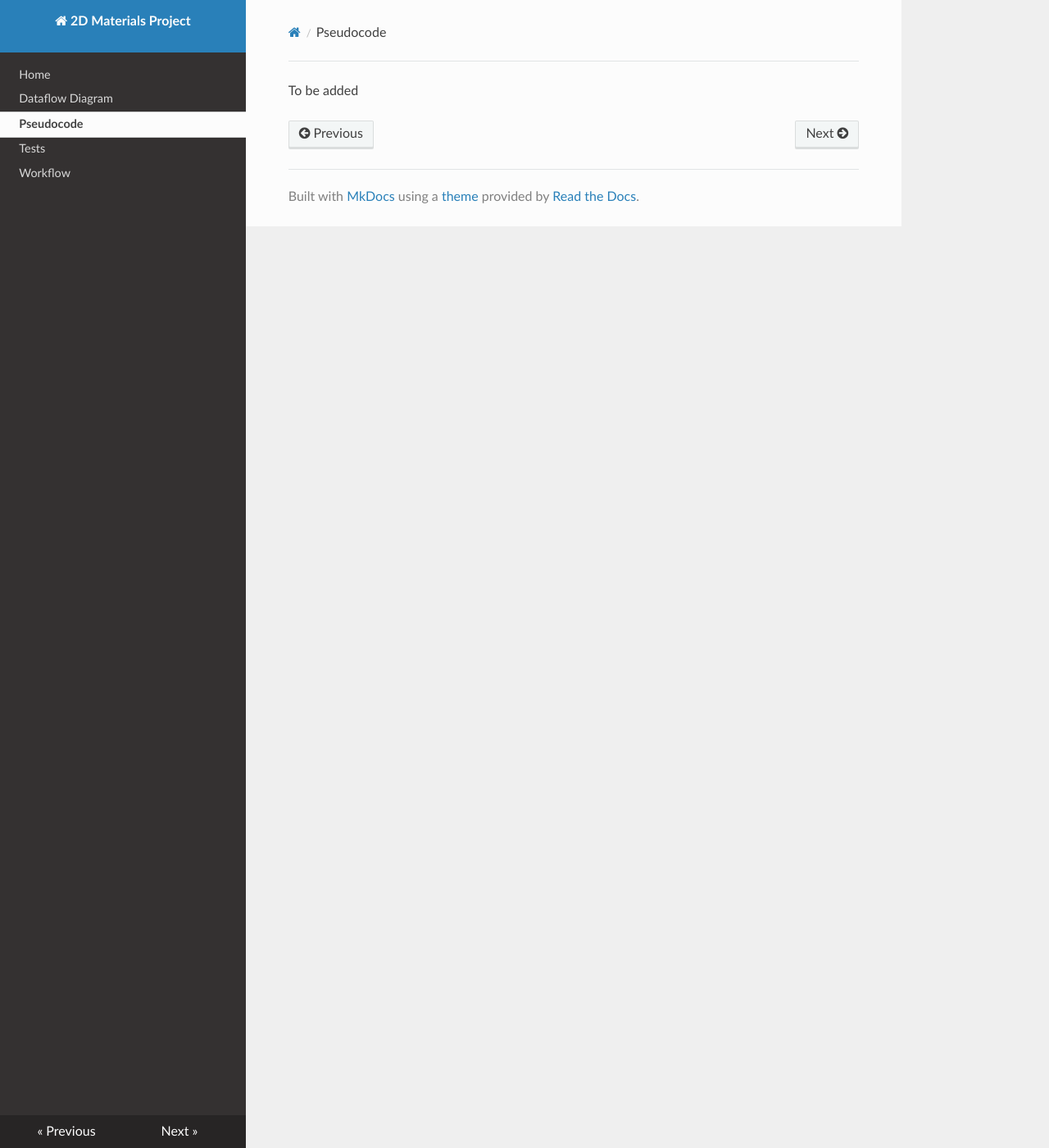
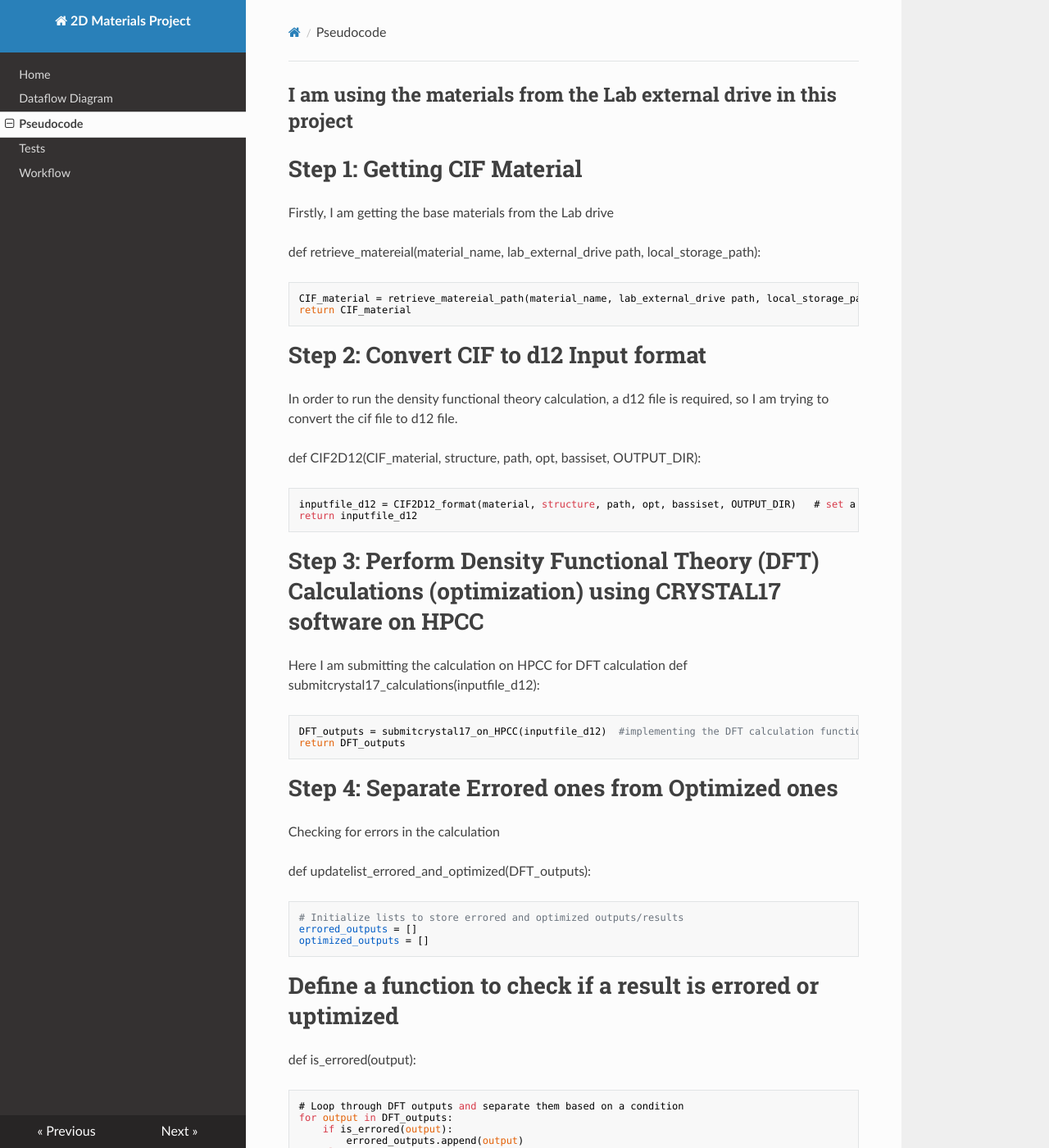
Before and after one commit to ibuliyaminu/Computational_Workflow_Project_for_2D_Materials, an MkDocs documentation site: the page built from documentation/docs/Pseudocode.md, in a window 1280 px wide and 1400 px high. Shown: the whole window at 82% size. Built offline with MkDocs 1.6.1, drawn with Linux system fonts in a browser that asks for light colours; nearby versions of some CDN libraries; some of the changed text lies outside the part shown.

Commit message:
Done with the psudocode documentation

```diff
--- a/documentation/docs/Pseudocode.md
+++ b/documentation/docs/Pseudocode.md
@@ -1 +1,71 @@
-To be added
+## I am using the materials from the Lab external drive in this project
+
+# Step 1: Getting CIF Material
+
+Firstly, I am getting the base materials from the Lab drive
+
+def retrieve_matereial(material_name, lab_external_drive path, local_storage_path):
+
+    CIF_material = retrieve_matereial_path(material_name, lab_external_drive path, local_storage_path) #Implementation of the path for the materials
+    return CIF_material
+
+# Step 2: Convert CIF to d12 Input format
+
+In order to run the density functional theory calculation, a d12 file is required, so I am trying to convert the cif file to d12 file.
+
+def CIF2D12(CIF_material, structure, path, opt, bassiset, OUTPUT_DIR):
+
+    inputfile_d12 = CIF2D12_format(material, structure, path, opt, bassiset, OUTPUT_DIR)   # set a convert_to_d12_format function
+    return inputfile_d12
+
+# Step 3: Perform Density Functional Theory (DFT) Calculations (optimization) using CRYSTAL17 software on HPCC
+
+Here I am submitting the calculation on HPCC for DFT calculation
+def submitcrystal17_calculations(inputfile_d12):
+
+    DFT_outputs = submitcrystal17_on_HPCC(inputfile_d12)  #implementing the DFT calculation function
+    return DFT_outputs
+
+# Step 4: Separate Errored ones from Optimized ones
+
+Checking for errors in the calculation
+
+def updatelist_errored_and_optimized(DFT_outputs):
+
+    # Initialize lists to store errored and optimized outputs/results
+    errored_outputs = []
+    optimized_outputs = []
+
+# Define a function to check if a result is errored or uptimized
+
+def is_errored(output):
+
+    # Loop through DFT outputs and separate them based on a condition
+    for output in DFT_outputs:
+        if is_errored(output):
+            errored_outputs.append(output)
+        else:
+            optimized_outputs.append(output)
+
+    return errored_outputs, optimized_outputs
+
+# Step 5: Convert Optimized Outputs to CIF (only for structural vizualization)
+
+def write_cif(optimized_outputs): # Conversion function of optimized results to CIF format
+
+    CIF_optimized = write_cif_format(optimized_outputs)  # Implementation of the CIF conversion
+    return CIF_optimized
+
+# Step 6: Visualization using Relevant Software (e.g., Vesta)
+
+def visualize_optimized_structure(CIF_optimized):
+
+    # Implementation for visualizing the optimized structure using software like Vesta
+    visualize_structure(CIF_optimized)  # Implementing the visualization function
+
+# Step 7: Save Optimized Structures (END)
+
+def save_optimized_structures(CIF_optimized):
+
+    # Implementation to save the optimized structures to a storage location
+    save_structures(optimized_structure)  # Implementing the saving function
```
